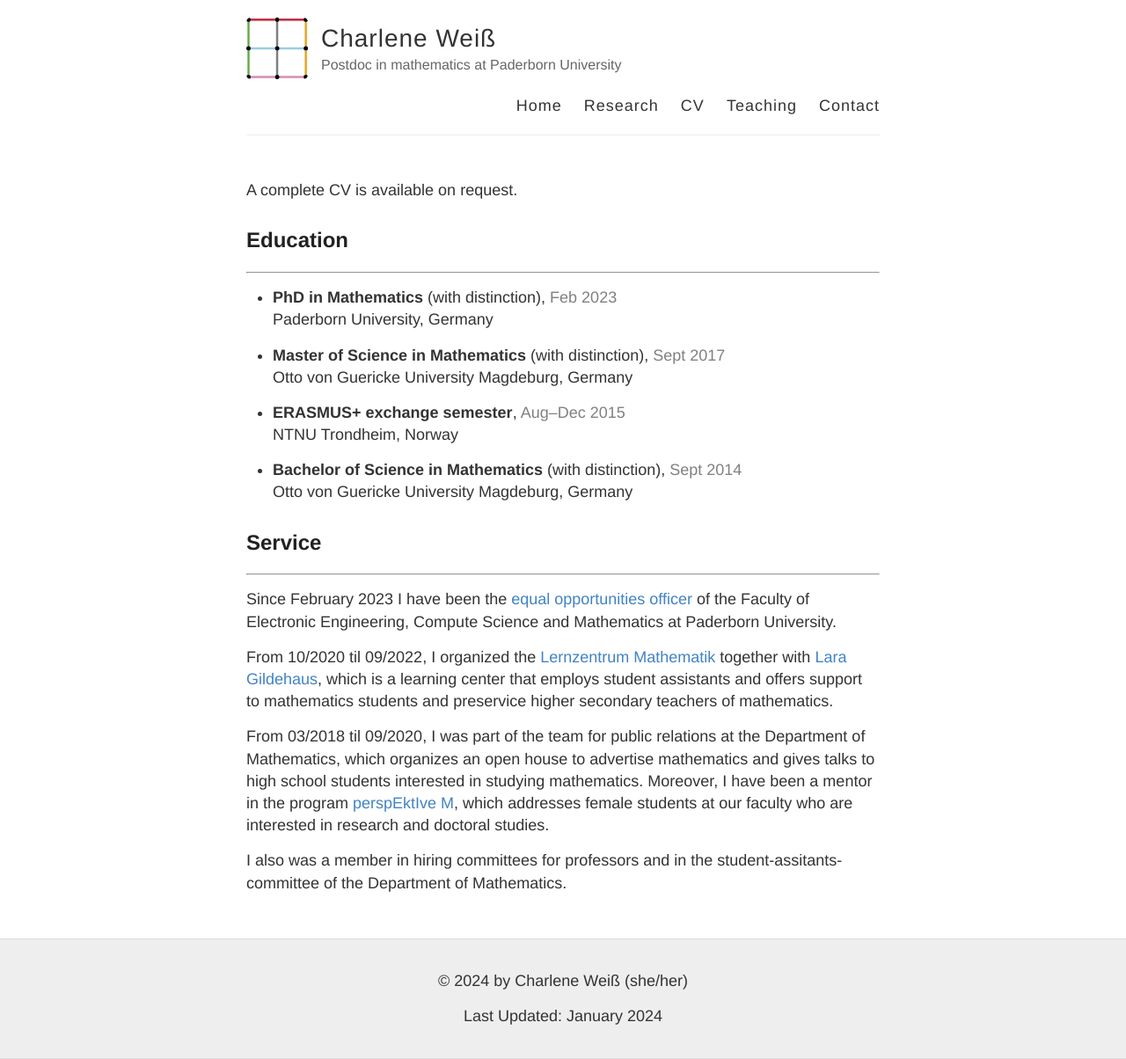
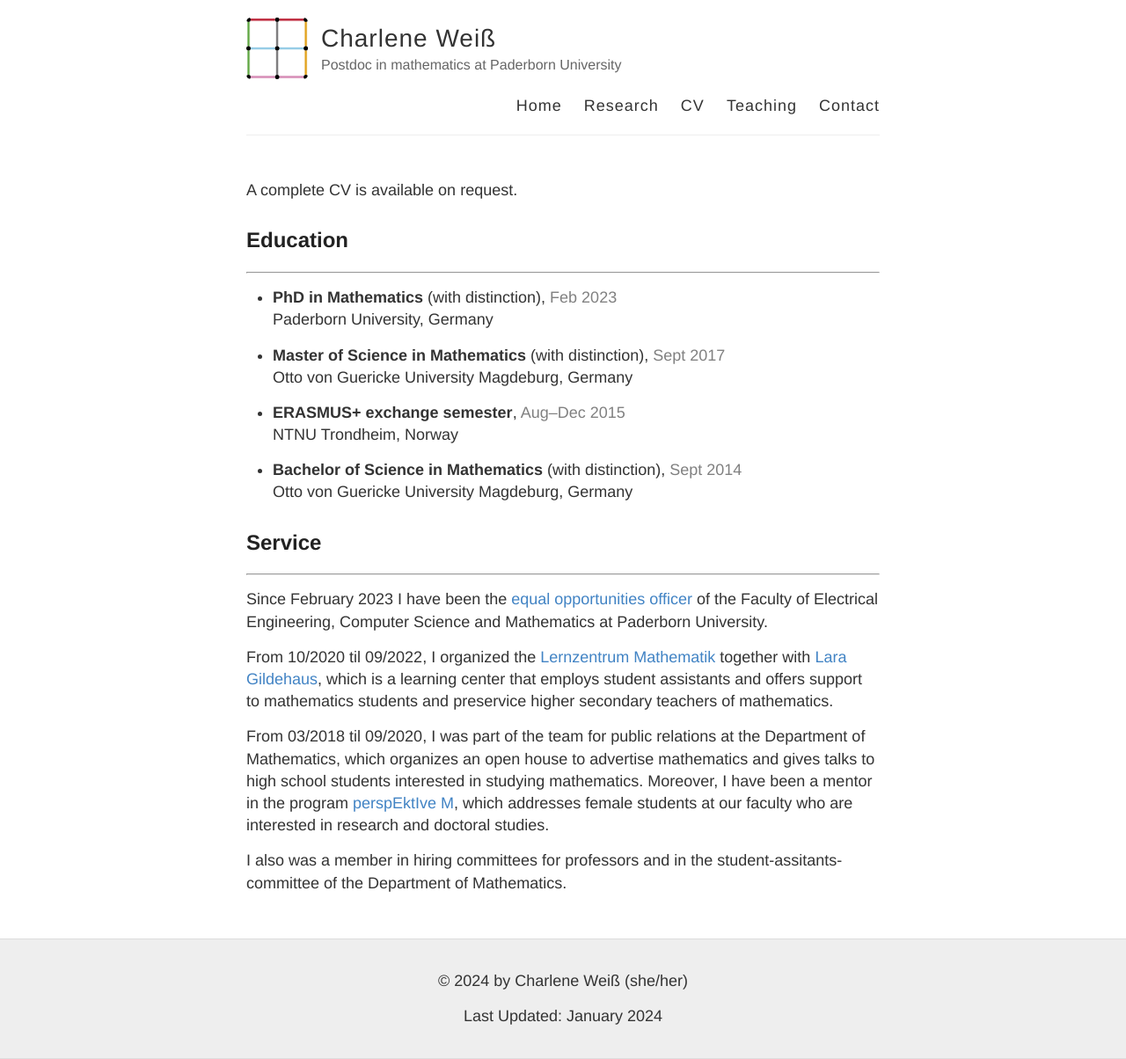
Before and after one commit to charleneweiss/charleneweiss.github.io, a Jekyll site: the page built from cv.md, in a window 1280 px wide. Shown: the whole page at 88% size. Built offline with Jekyll 4.4.1, drawn with Linux system fonts in a browser that asks for light colours.

Commit message:
Update cv.md

```diff
--- a/cv.md
+++ b/cv.md
@@ -26,7 +26,7 @@ Otto von Guericke University Magdeburg, Germany
 
 ## Service
 ____
-Since February 2023 I have been the [equal opportunities officer](https://www.eim.uni-paderborn.de/en/faculty/faculty/organisation/equal-opportunities-officer) of the Faculty of Electronic Engineering, Compute Science and Mathematics at Paderborn University.
+Since February 2023 I have been the [equal opportunities officer](https://www.eim.uni-paderborn.de/en/faculty/faculty/organisation/equal-opportunities-officer) of the Faculty of Electrical Engineering, Computer Science and Mathematics at Paderborn University.
 
 From 10/2020 til 09/2022, I organized the [Lernzentrum Mathematik](https://math.uni-paderborn.de/en/support-in-your-math-studies) together with [Lara Gildehaus](https://fddm.uni-paderborn.de/personen/arbeitsgruppen/ag-liebendoerfer/details/78771), which is a learning center that employs student assistants and offers support to mathematics students and preservice higher secondary teachers of mathematics.
 
```
